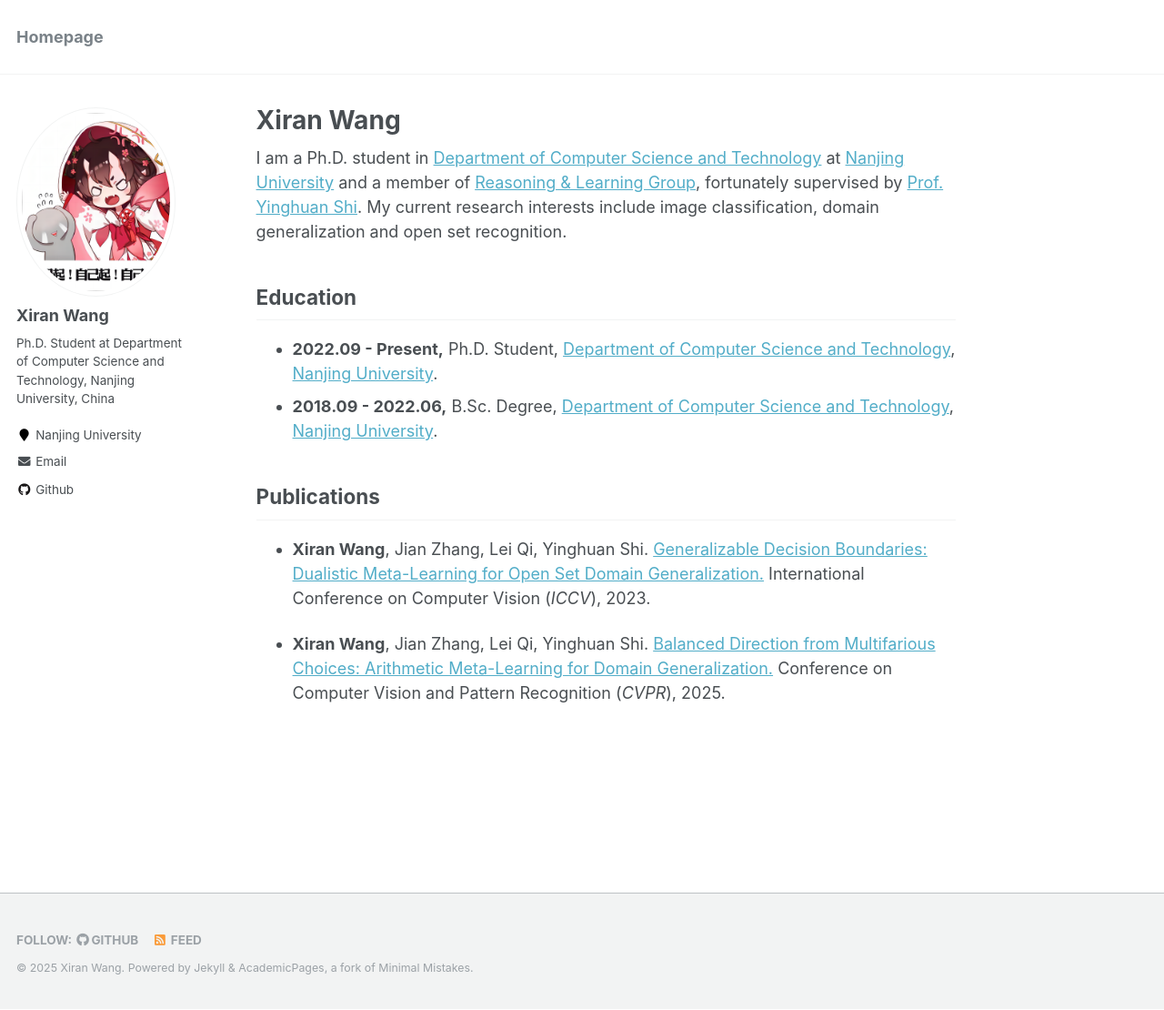
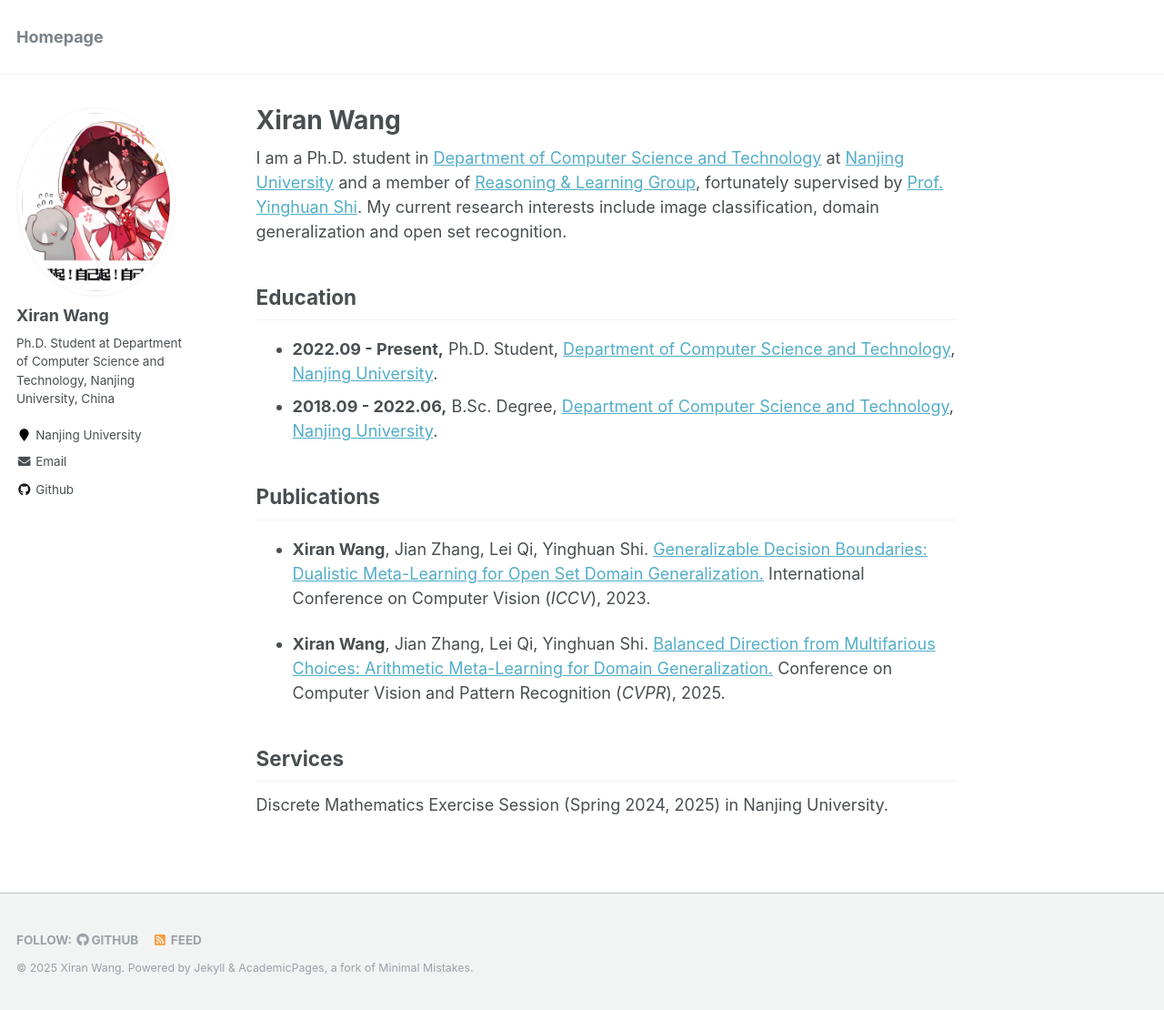
Before and after one commit to zzwdx/zzwdx.github.io, a Jekyll site: the page built from _pages/about.md, in a window 1280 px wide and 1110 px high. Shown: the whole window at 91% size. Built offline with Jekyll 4.4.1, drawn with Linux system fonts in a browser that asks for light colours.

Commit message:
Update about.md

```diff
--- a/_pages/about.md
+++ b/_pages/about.md
@@ -20,6 +20,10 @@
 + **Xiran Wang**, Jian Zhang, Lei Qi, Yinghuan Shi. [Generalizable Decision Boundaries: Dualistic Meta-Learning for Open Set Domain Generalization.](https://openaccess.thecvf.com/content/ICCV2023/html/Wang_Generalizable_Decision_Boundaries_Dualistic_Meta-Learning_for_Open_Set_Domain_Generalization_ICCV_2023_paper.html) International Conference on Computer Vision (*ICCV*), 2023.
 
 + **Xiran Wang**, Jian Zhang, Lei Qi, Yinghuan Shi. [Balanced Direction from Multifarious Choices: Arithmetic Meta-Learning for Domain Generalization.](https://zzwdx.github.io) Conference on Computer Vision and Pattern Recognition (*CVPR*), 2025.
+
+## Services
+
+Discrete Mathematics Exercise Session (Spring 2024, 2025) in Nanjing University.
 
 
 
```
